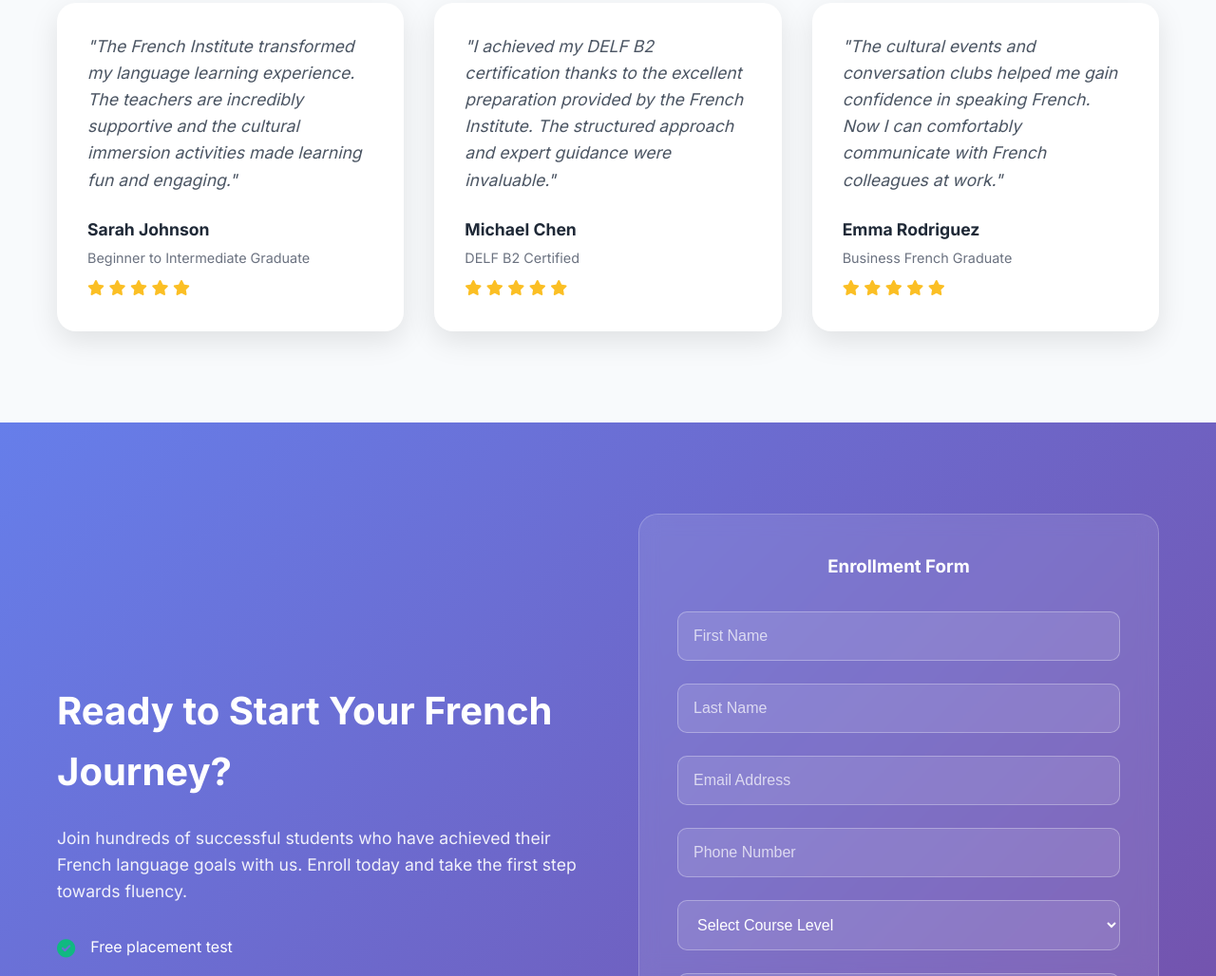
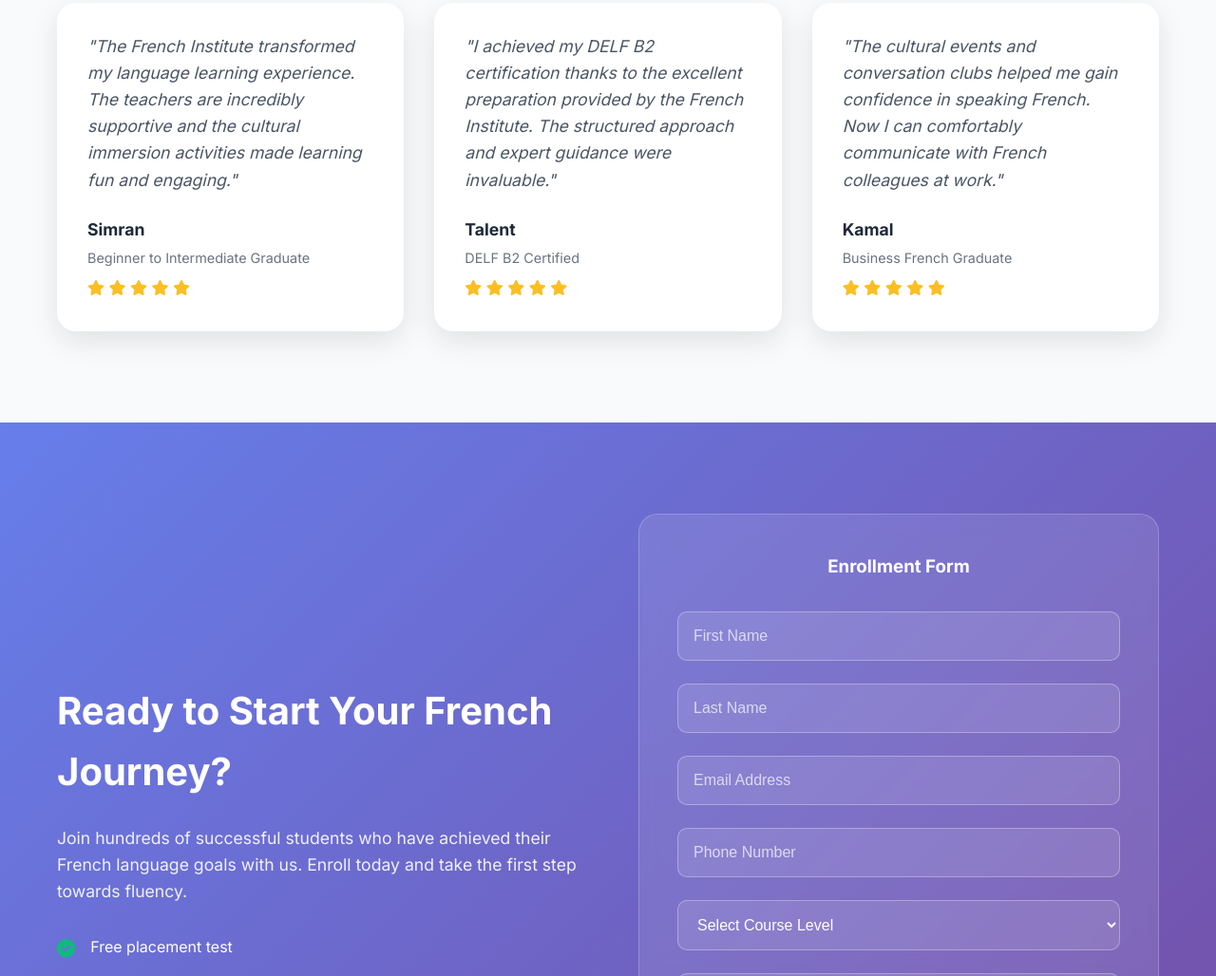
Before and after one commit to presi007/frenchinstitute, a website: page index.html in a window 1280 px wide. Shown: the part 3258-4286 px from the top of the page at 95% size. Drawn offline with Linux system fonts and the light colour scheme.

Commit message:
Update index.html

```diff
--- a/index.html
+++ b/index.html
@@ -187,7 +187,7 @@
                     </div>
                     <div class="testimonial-author">
                         <div>
-                            <h4>Sarah Johnson</h4>
+                            <h4>Simran</h4>
                             <p>Beginner to Intermediate Graduate</p>
                             <div class="stars">
                                 <i class="fas fa-star"></i>
@@ -206,7 +206,7 @@
                     </div>
                     <div class="testimonial-author">
                         <div>
-                            <h4>Michael Chen</h4>
+                            <h4>Talent</h4>
                             <p>DELF B2 Certified</p>
                             <div class="stars">
                                 <i class="fas fa-star"></i>
@@ -225,7 +225,7 @@
                     </div>
                     <div class="testimonial-author">
                         <div>
-                            <h4>Emma Rodriguez</h4>
+                            <h4>Kamal</h4>
                             <p>Business French Graduate</p>
                             <div class="stars">
                                 <i class="fas fa-star"></i>
```
